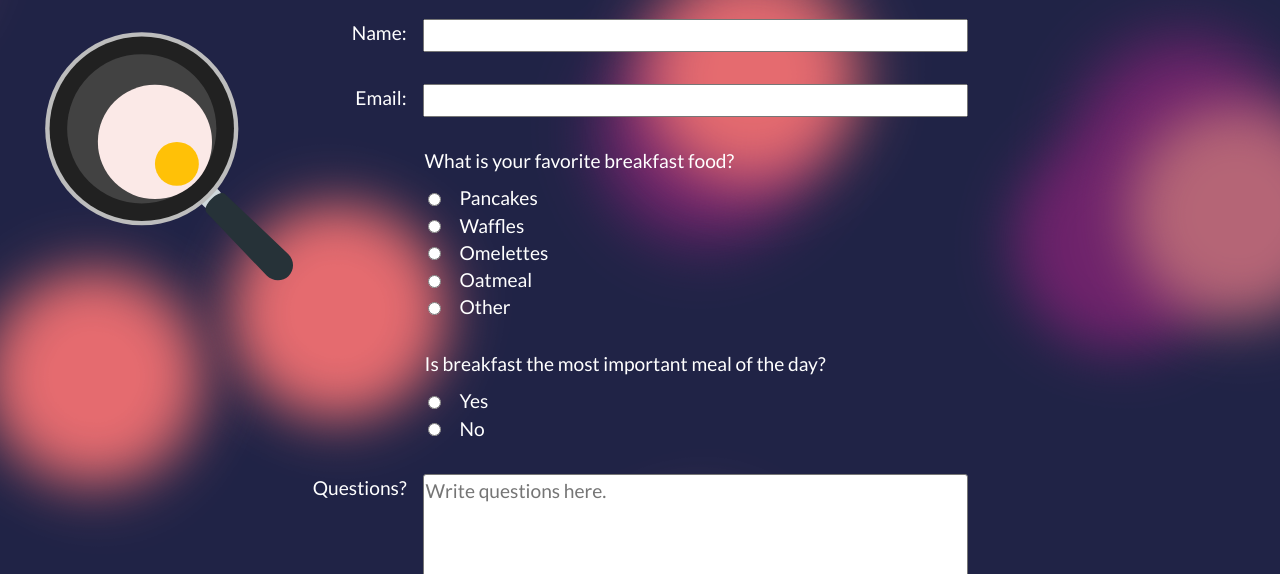
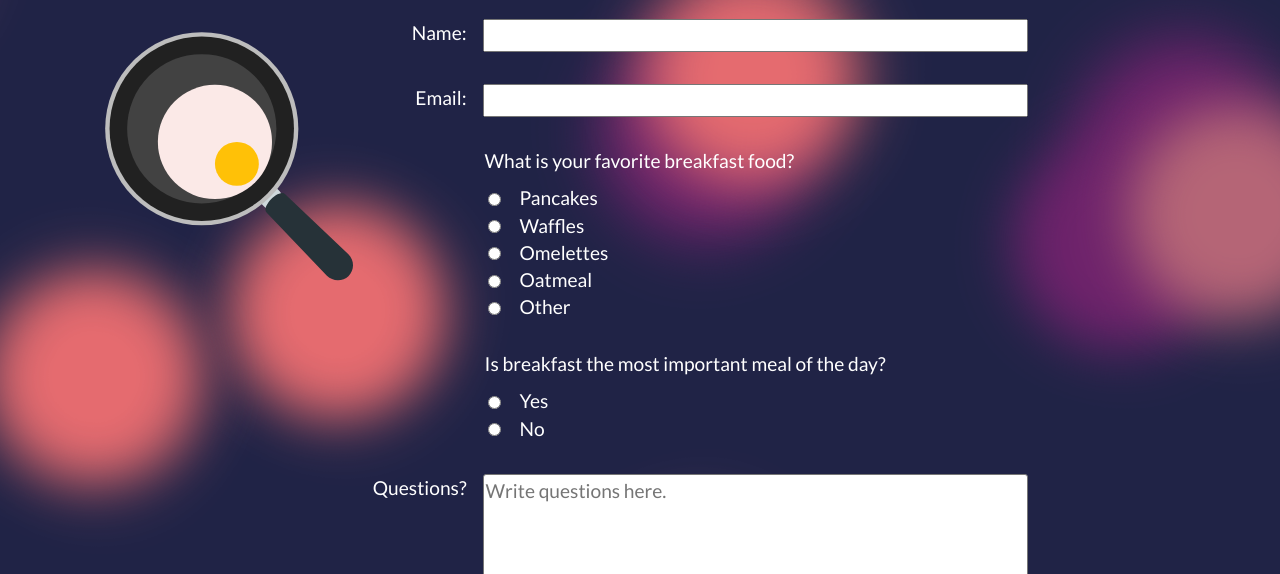
Before and after one commit to e-b11/breakfast, a website: page contact/index.html in a window 1280 px wide. Shown: the part 197-771 px from the top of the page. Drawn offline with nearby package versions, Linux system fonts and the light colour scheme; a web font is replaced by a local one.

Commit message:
position update

```diff
--- a/styles/main.css
+++ b/styles/main.css
@@ -781,6 +781,10 @@ header nav a[href]:hover {
   .contact button {
     justify-self: start;
   }
+
+  .contact .image-wrapper {
+    margin-bottom: 1.5rem;
+  }
 }
 
 @media (min-width: 800px) {
@@ -788,6 +792,8 @@ header nav a[href]:hover {
     align-self: stretch;
     flex-direction: row;
     max-width: 1000px;
+    position: relative;
+    left: 60px;
   }
 
   .contact .image-wrapper {
```
